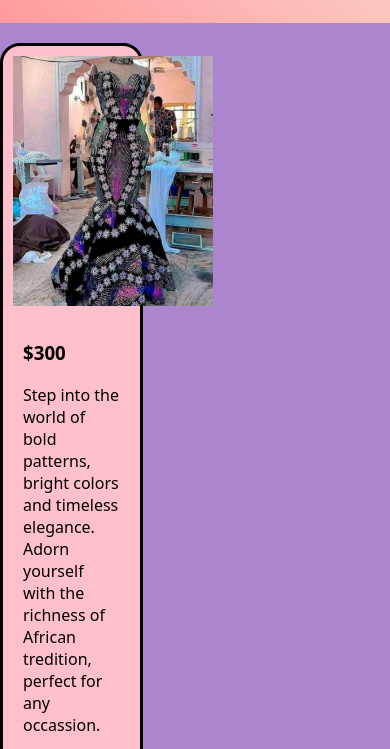
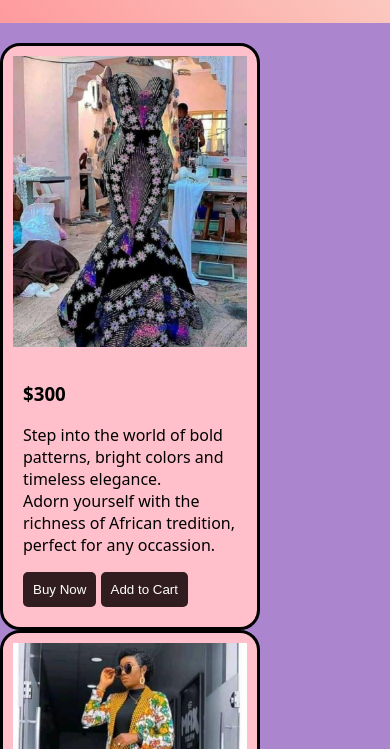
Before and after one commit to mperorjohn/christianaTutorial, a plain HTML site: page fashionBlog/aso_ebi.html in a window 390 px wide. Shown: the part 73-822 px from the top of the page. Drawn offline with Linux system fonts and the light colour scheme.

Commit message:
responsiveness added based on the width and height of the device

```diff
--- a/fashionBlog/aso_ebi.css
+++ b/fashionBlog/aso_ebi.css
@@ -44,6 +44,11 @@
     }
     .sample{
         display: block;
+        width: 60%;
+        height: 100%;
     }
-
+    img{
+        width: 100%;
+        height: 100%;
+    }
   }
```
